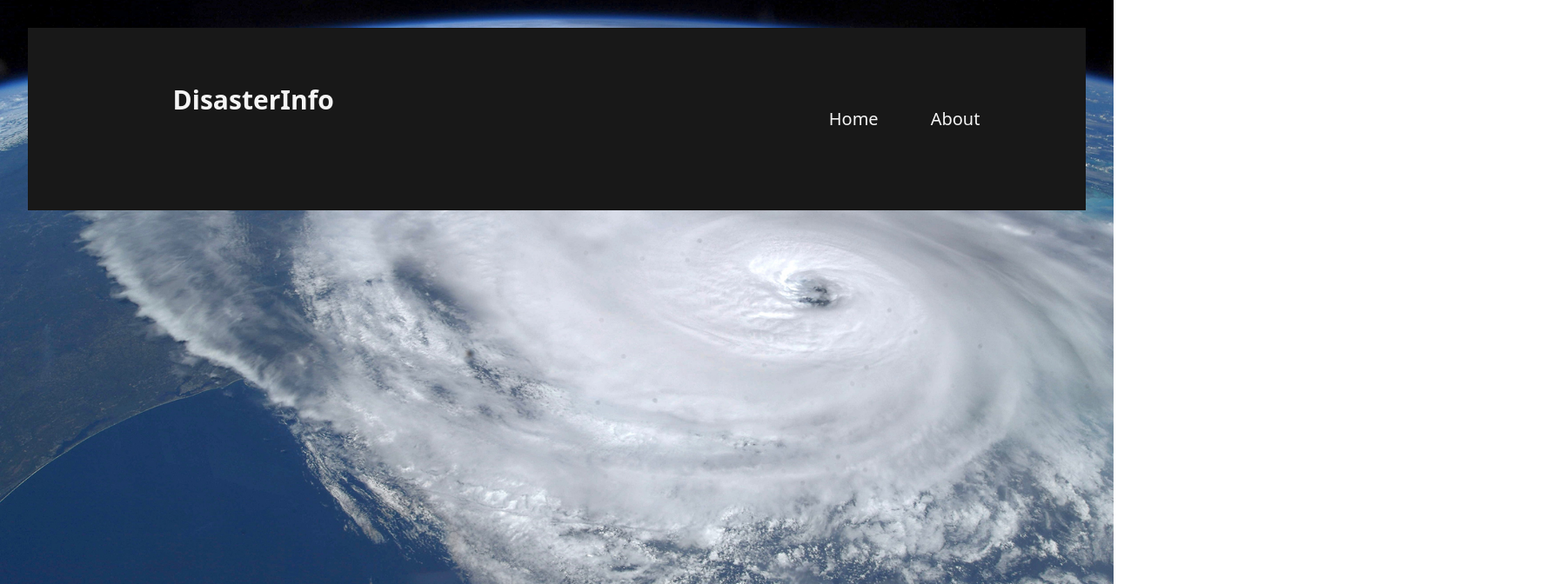
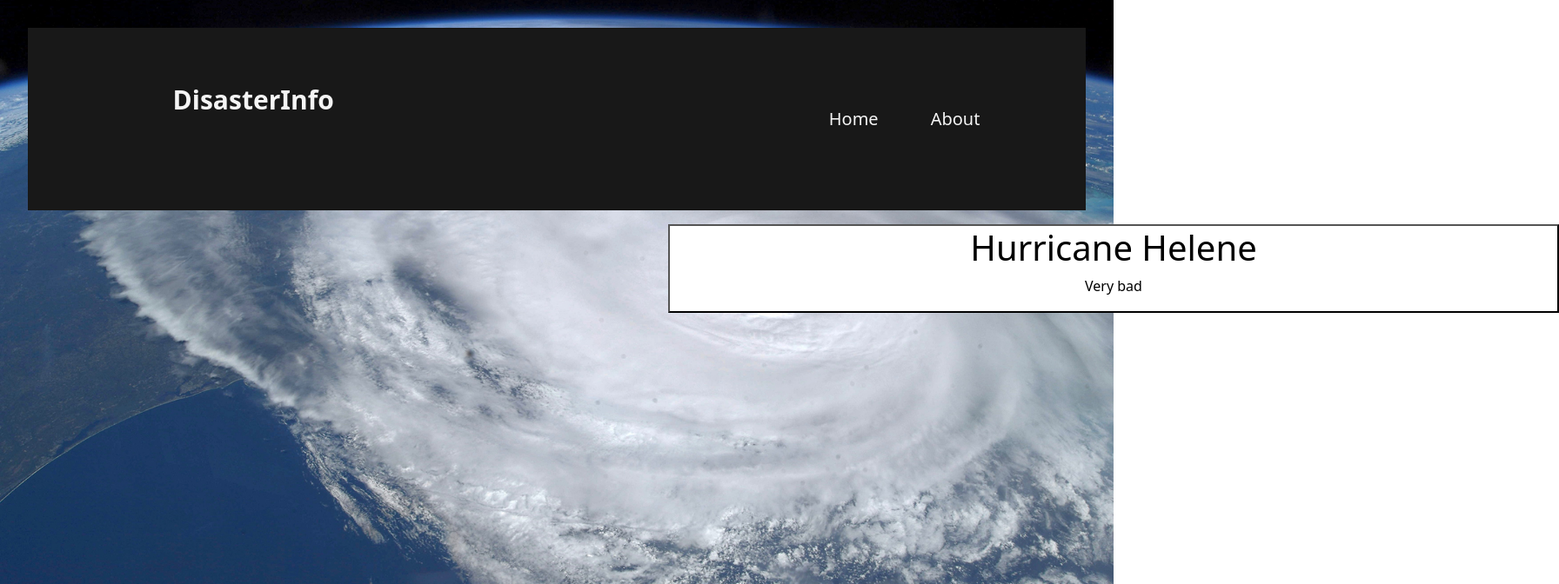
Before and after one commit to gyrfalcon-dev/disaster-info, a React (Vite) app: page /home in a window 1280 px wide. Shown: the top 672 px of the page at 87% size, 1792 px wide, since content can reach past the window. Built offline with nearby package versions, Linux system fonts and the light colour scheme.

Commit message:
event cards

```diff
--- a/src/components/Background/Background.css
+++ b/src/components/Background/Background.css
@@ -6,4 +6,5 @@
     left: 0;
     min-height: 100%;
     min-width: 100%;
+    z-index: -1;
 }
--- /dev/null
+++ b/src/components/EventCard/EventCard.css
@@ -0,0 +1,8 @@
+.eventcard {
+  background-color: white;
+  position: absolute;
+  margin-left: 10%;
+  margin-right: 10%;
+  margin-top: 1rem;
+  width: 80%;
+}
--- /dev/null
+++ b/src/components/EventCard/EventCard.tsx
@@ -0,0 +1,15 @@
+import "./EventCard.css";
+interface Props {
+  name: string;
+  text: string;
+}
+const EventCard = ({ name, text }: Props) => {
+  return (
+    <button className="eventcard">
+      <h1>{name}</h1>
+      <p>{text}</p>
+    </button>
+  );
+};
+
+export default EventCard;
--- /dev/null
+++ b/src/components/EventView/EventView.tsx
@@ -0,0 +1,11 @@
+import EventCard from "../EventCard/EventCard.tsx";
+//Rename to EventCardList.tsx
+function EventView() {
+  return (
+    <>
+      <EventCard name="Hurricane Helene" text="Very bad" />
+    </>
+  );
+}
+
+export default EventView;
--- a/src/pages/Home.tsx
+++ b/src/pages/Home.tsx
@@ -1,13 +1,17 @@
-import Navbar from "../components/Navbar/Navbar.tsx"
-import Background from "../components/Background/Background.tsx"
+import Navbar from "../components/Navbar/Navbar.tsx";
+import Background from "../components/Background/Background.tsx";
+import EventView from "../components/EventView/EventView.tsx";
 
 function Home() {
   return (
     <>
-        <Navbar></Navbar>
-        <Background></Background>
+      <Navbar></Navbar>
+      <Background></Background>
+      <div>
+        <EventView />
+      </div>
     </>
-  )
+  );
 }
 
-export default Home
+export default Home;
```
Also changed, not shown: src/pages/About.tsx (+4 -4 lines), src/components/EventView/EventView.css (added).
